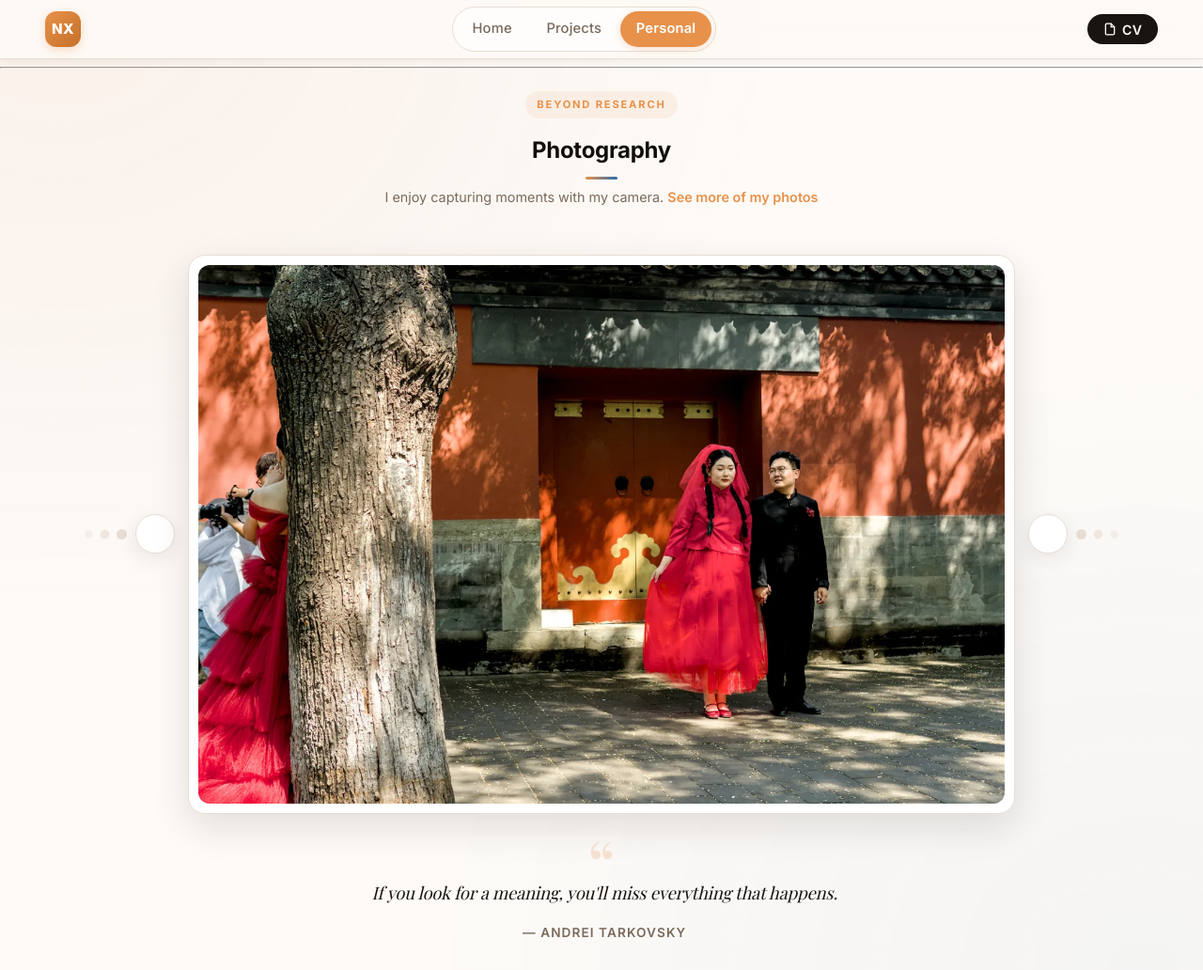
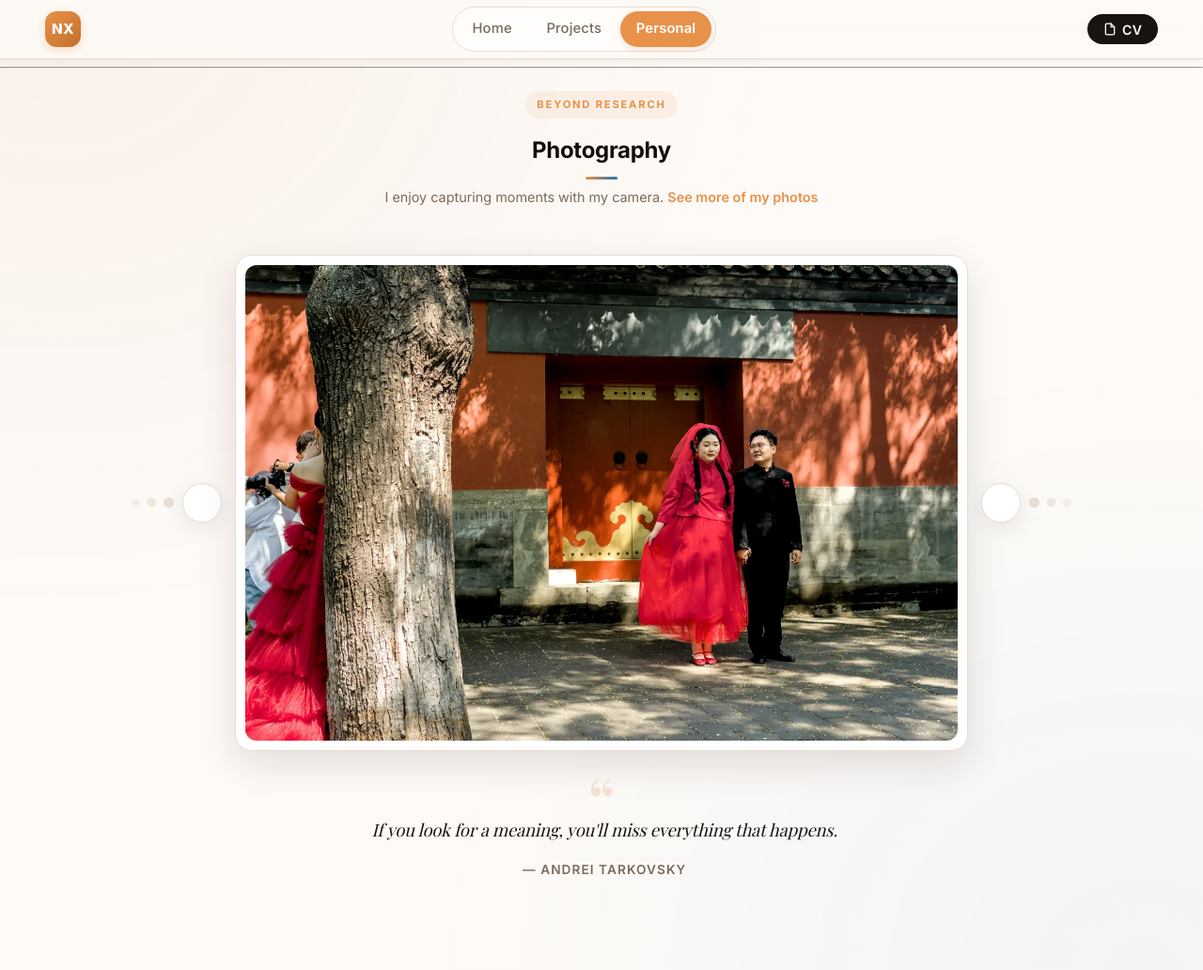
Before and after one commit to nickxir12/nickxir12.github.io, a Jekyll site: the page built from interests.md, in a window 1280 px wide and 1032 px high. Shown: the whole window at 94% size. Built offline with Jekyll 4.4.1, drawn with Linux system fonts in a browser that asks for light colours; some web fonts are replaced.

Commit message:
Preload Inter italic and reduce carousel photo size
Add the italic axis to the Inter font link in the page head; it was
only reaching the browser through the stylesheet @import, so the news
title risked rendering as a synthesised oblique.

Scale the carousel photo back from 880px to 780px, narrowing the
personal section to 1040px to match.

Co-Authored-By: Claude Opus 5 <noreply@anthropic.com>

```diff
--- a/assets/css/custom.css
+++ b/assets/css/custom.css
@@ -698,7 +698,7 @@ a.skip-to-content {
    PERSONAL PAGE
 ============================= */
 .personal-section {
-  max-width: 1140px;
+  max-width: 1040px;
   margin: 0 auto;
   padding-top: 1rem;
 }
@@ -767,10 +767,10 @@ a.skip-to-content {
 }
 
 .photo-carousel .photo-frame {
-  max-width: 880px;
+  max-width: 780px;
   width: 100%;
   margin: 0;
-  flex: 0 1 880px;
+  flex: 0 1 780px;
   min-width: 0;
 }
 
--- a/interests.md
+++ b/interests.md
@@ -3,7 +3,7 @@ title: "  Personal"
 permalink: /Personal.html
 ---
 
-<link rel="stylesheet" href="{{ '/assets/css/custom.css?v=36' | relative_url }}">
+<link rel="stylesheet" href="{{ '/assets/css/custom.css?v=37' | relative_url }}">
 {% include nav.html %}
 
 ---
```
Also changed, not shown: about.md (+1 -1 lines), index.md (+3 -3 lines).
